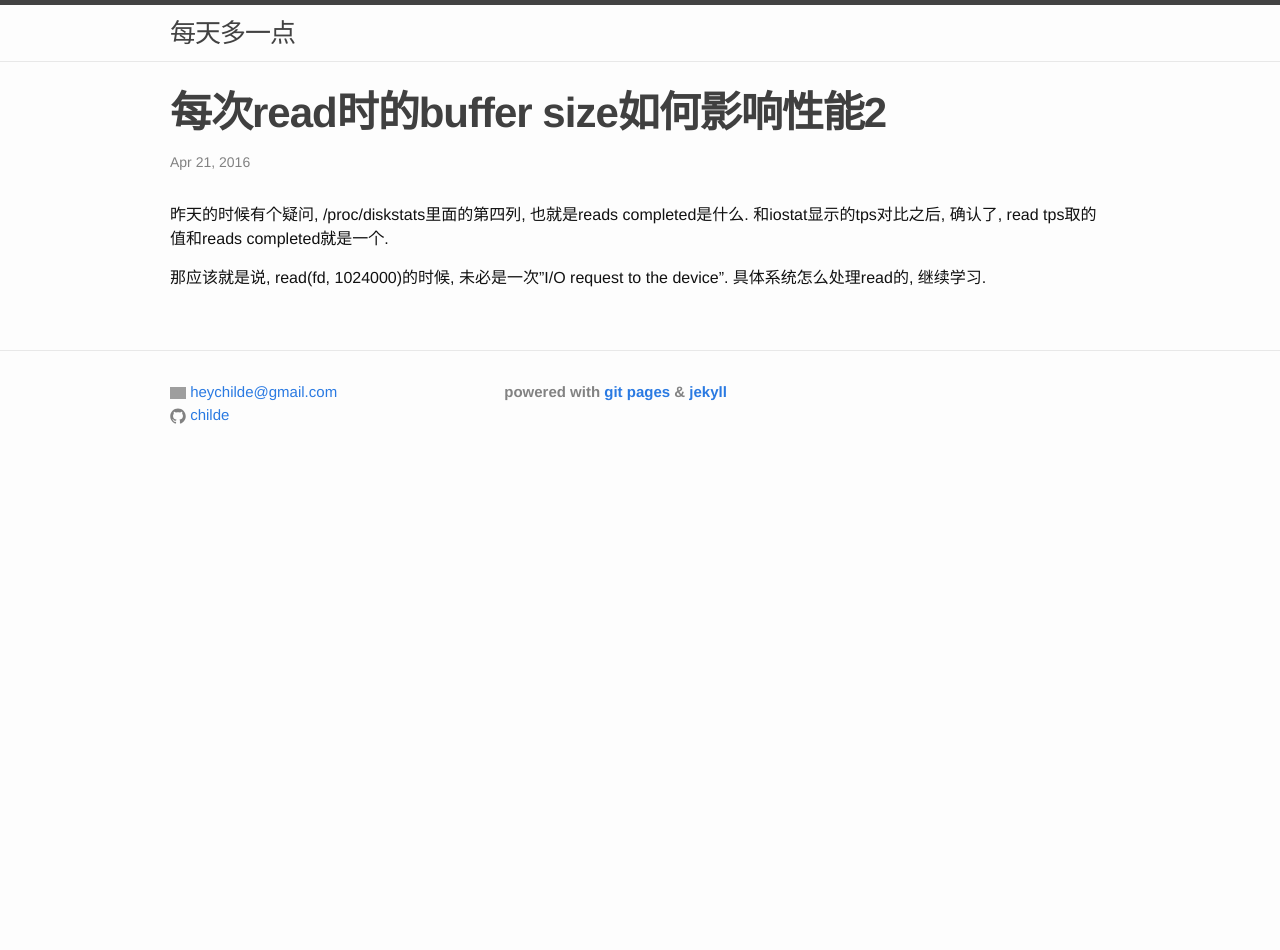
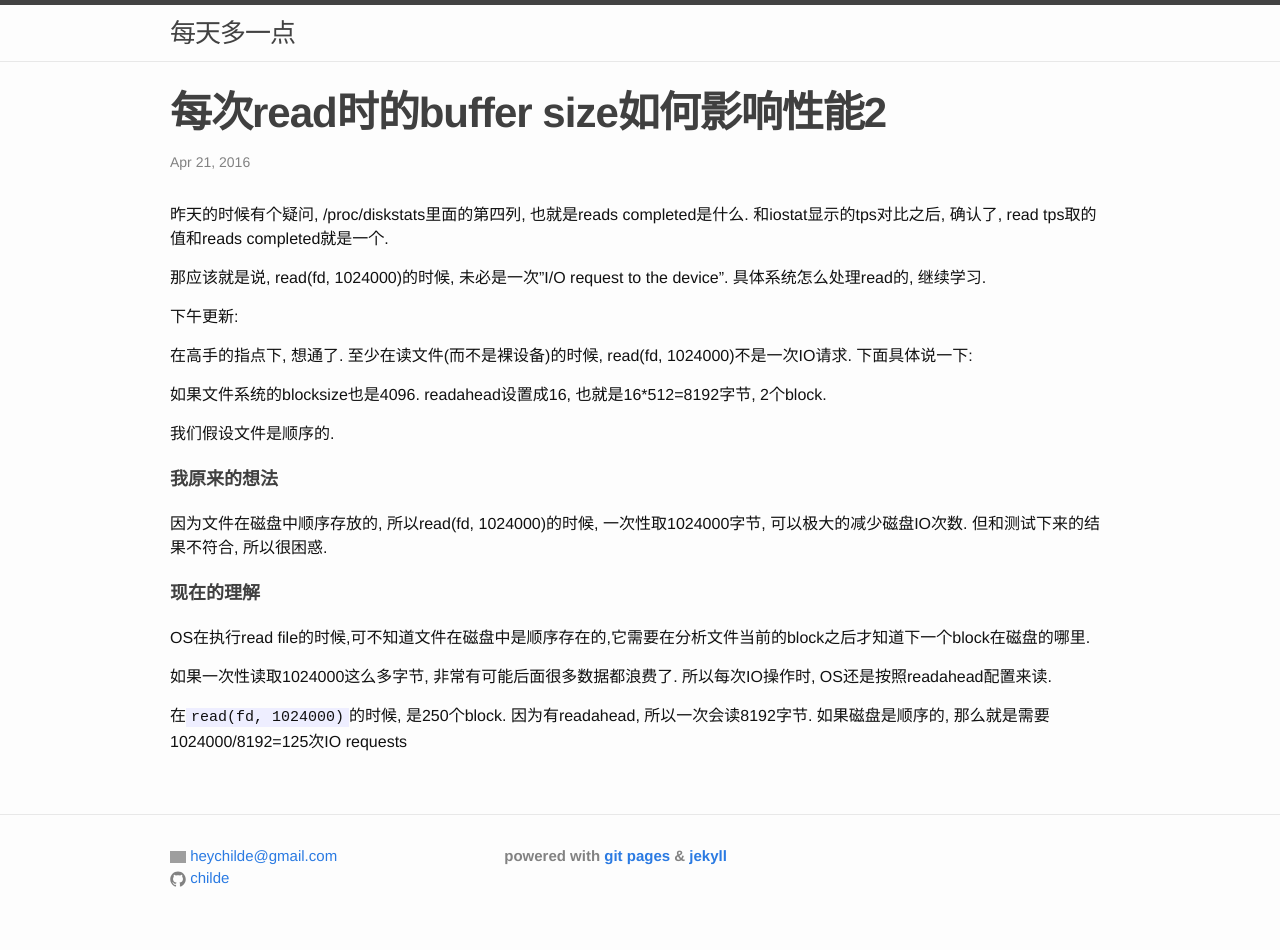
Before and after one commit to childe/gitcommit.today, a Jekyll site: the page built from _posts/2016-04-20-read-how-buffer-size-effect-2.md, in a window 1280 px wide. Built offline with Jekyll 4.4.1, drawn with Linux system fonts in a browser that asks for light colours; comment, search, counter and statistics services are not loaded; before the commit the page ends 900 px from its top, so only the background shows below that; grey boxes are pictures that could not be loaded.

Commit message:
modified:   _posts/2016-04-20-read-how-buffer-size-effect-2.md

```diff
--- a/_posts/2016-04-20-read-how-buffer-size-effect-2.md
+++ b/_posts/2016-04-20-read-how-buffer-size-effect-2.md
@@ -7,3 +7,21 @@ date:   2016-04-21 11:50:26 +0800
 昨天的时候有个疑问, /proc/diskstats里面的第四列, 也就是reads completed是什么. 和iostat显示的tps对比之后, 确认了, read tps取的值和reads completed就是一个.
 
 那应该就是说,  read(fd, 1024000)的时候, 未必是一次"I/O request to the device". 具体系统怎么处理read的, 继续学习.
+
+下午更新:
+
+在高手的指点下, 想通了. 至少在读文件(而不是裸设备)的时候, read(fd, 1024000)不是一次IO请求. 下面具体说一下:
+
+如果文件系统的blocksize也是4096. readahead设置成16, 也就是16*512=8192字节, 2个block.
+
+我们假设文件是顺序的.
+
+### 我原来的想法
+因为文件在磁盘中顺序存放的, 所以read(fd, 1024000)的时候, 一次性取1024000字节, 可以极大的减少磁盘IO次数. 但和测试下来的结果不符合, 所以很困惑.
+
+### 现在的理解
+OS在执行read file的时候,可不知道文件在磁盘中是顺序存在的,它需要在分析文件当前的block之后才知道下一个block在磁盘的哪里.
+
+如果一次性读取1024000这么多字节, 非常有可能后面很多数据都浪费了. 所以每次IO操作时, OS还是按照readahead配置来读.
+
+在`read(fd, 1024000)`的时候, 是250个block. 因为有readahead, 所以一次会读8192字节. 如果磁盘是顺序的, 那么就是需要1024000/8192=125次IO requests
```
